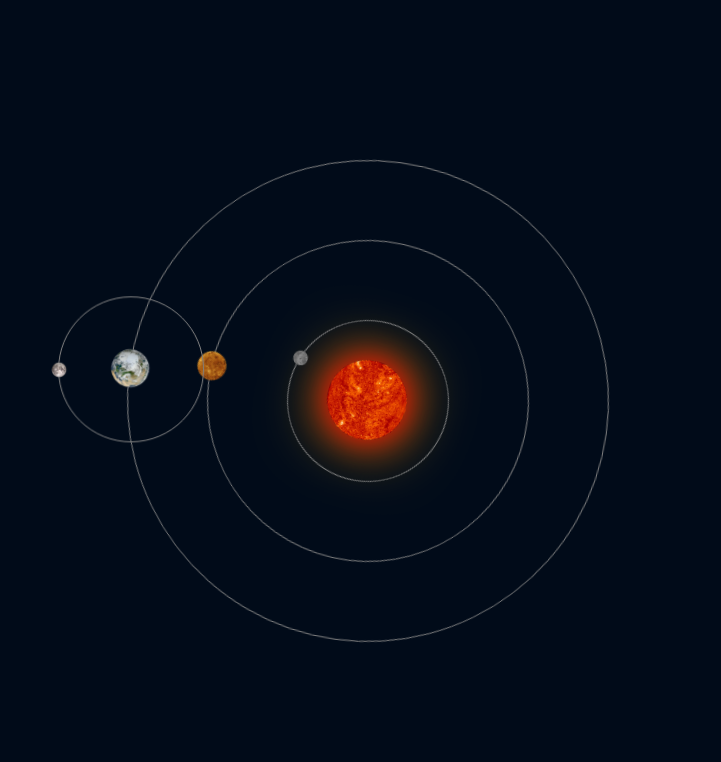
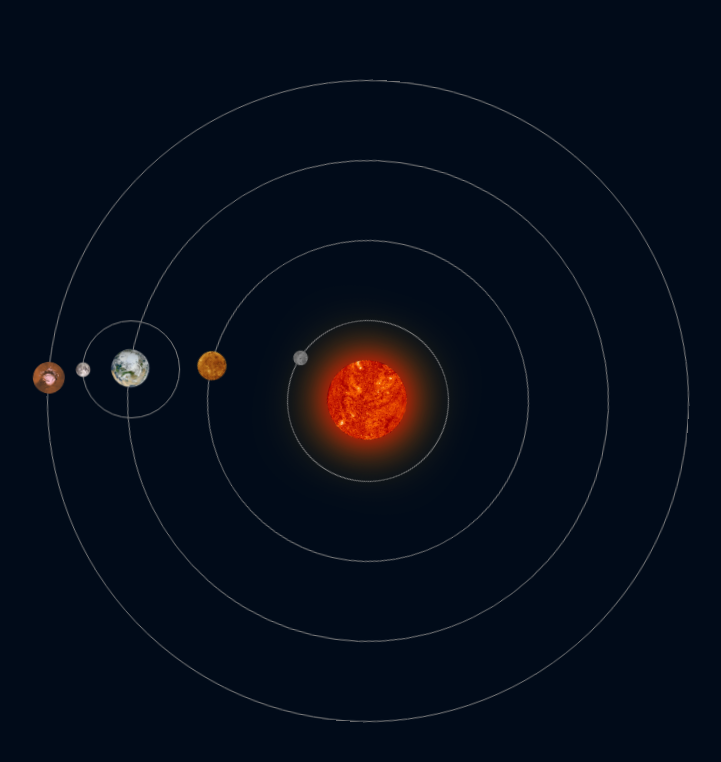
Before and after one commit to surpise/Solar-System, a React (Vite) app: page / in a window 1280 px wide. Shown: the top 762 px of the page, without its empty margins (273-994 px from the left). Built offline with nearby package versions, Linux system fonts and the light colour scheme.

Commit message:
feat: 화성 구현 #7
화성 구현
달 궤도 수정

```diff
--- /dev/null
+++ b/src/scripts/components/Mars.jsx
@@ -0,0 +1,11 @@
+import '@styles/components/Mars.css';
+
+const Mars = () => {
+  return (
+    <div className="mars-orbit">
+      <div className="mars"></div>
+    </div>
+  );
+};
+
+export default Mars;
--- a/src/scripts/components/Sun.jsx
+++ b/src/scripts/components/Sun.jsx
@@ -3,6 +3,7 @@ import '@styles/components/Sun.css';
 import Earth from '@components/Earth';
 import Mercury from '@components/Mercury';
 import Venus from '@components/Venus';
+import Mars from '@components/Mars';
 
 const Sun = () => {
   return (
@@ -10,6 +11,7 @@ const Sun = () => {
       <Mercury />
       <Venus/>
       <Earth />
+      <Mars/>
     </div>
   );
 };
--- a/src/styles/components/Earth.css
+++ b/src/styles/components/Earth.css
@@ -40,10 +40,10 @@
 
 .moon-orbit {
   position: absolute;
-  top: -150%;
-  left: -150%;
+  top: -100%;
+  left: -100%;
 
-  width: 9rem;
+  width: 6rem;
   aspect-ratio: 1;
 
   border: solid 0.01rem gray;
--- /dev/null
+++ b/src/styles/components/Mars.css
@@ -0,0 +1,31 @@
+@import '../animation/Revolve.css';
+@import '../animation/Rotate.css';
+
+.mars-orbit {
+  position: absolute;
+  top: -400%;
+  left: -400%;
+
+  width: 40rem;
+  aspect-ratio: 1;
+
+  border: solid 0.01rem gray;
+  border-radius: 50%;
+
+  animation: revolve 687s linear infinite;
+}
+
+.mars {
+  position: absolute;
+  top: 50%;
+
+  width: 2rem;
+  aspect-ratio: 1;
+
+  border-radius: 50%;
+
+  background: url(../../assets/mars.png);
+  background-size: 100% 100%;
+
+  animation: rotate 1s linear infinite;
+}
```
